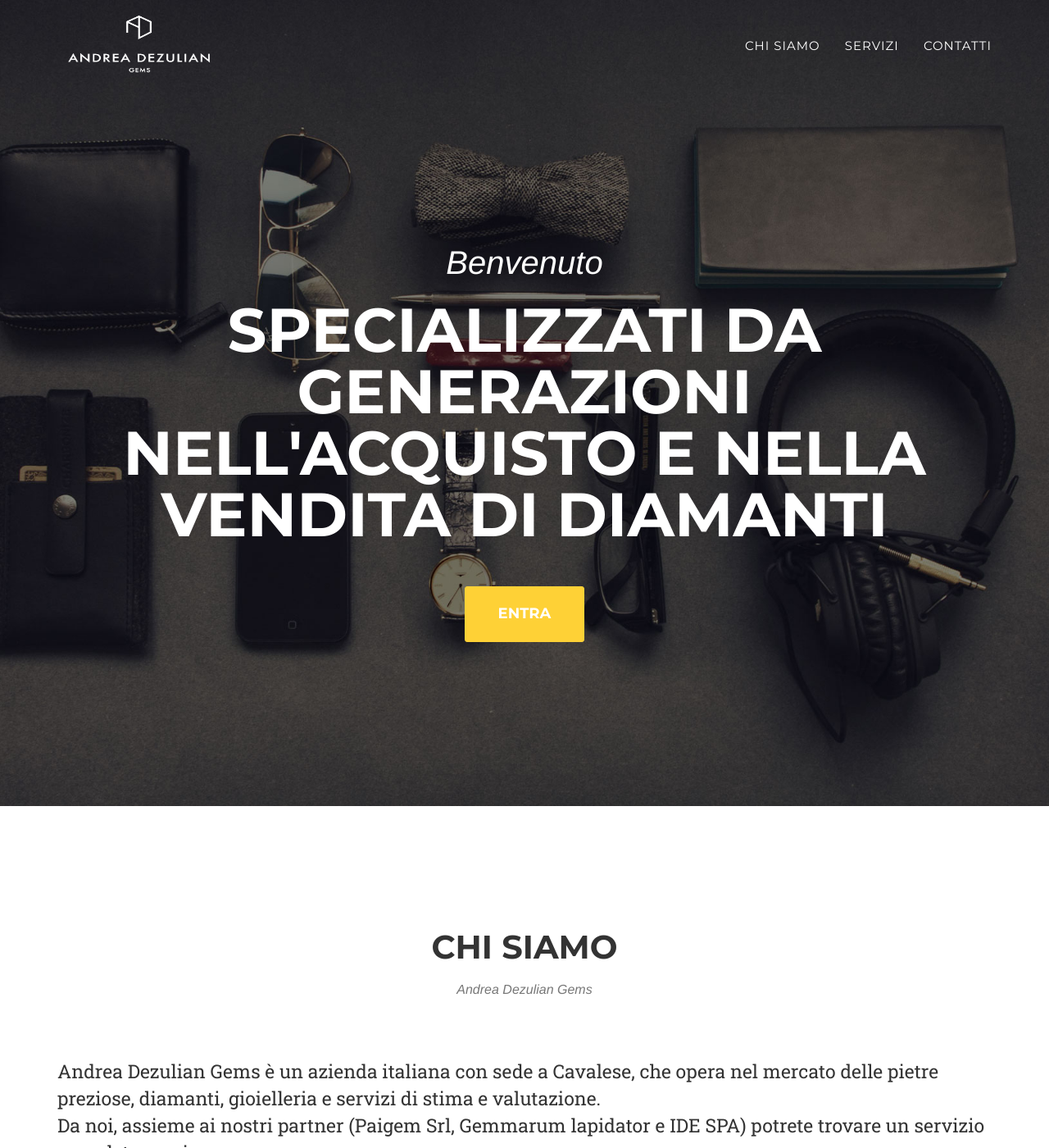
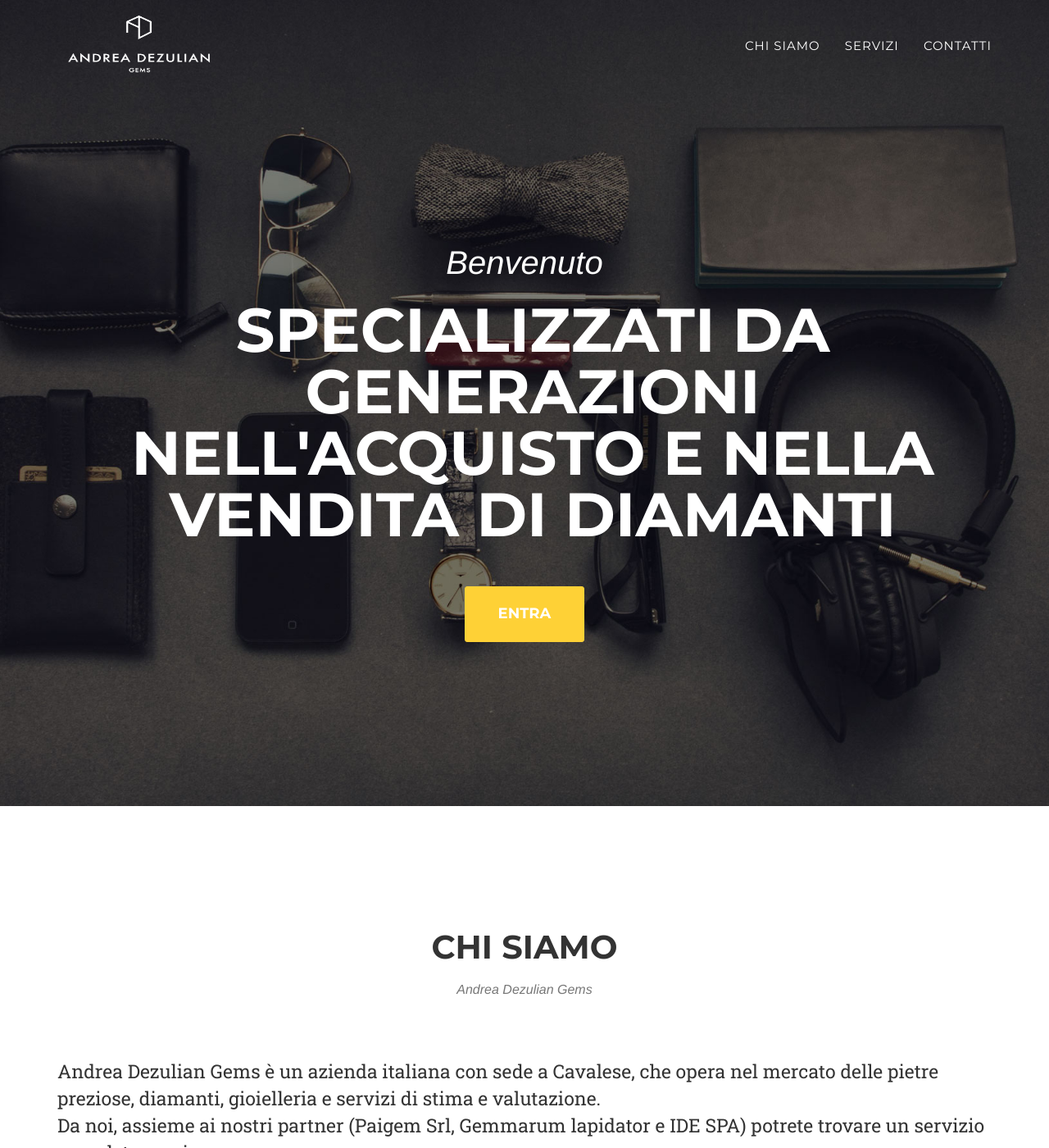
Before and after one commit to andreadezu/andreadezu.github.io, a Jekyll site: the page built from index.html, in a window 1280 px wide and 1400 px high. Shown: the whole window at 82% size. Built offline with Jekyll 4.4.1, drawn with Linux system fonts in a browser that asks for light colours; some web fonts are replaced.

Commit message:
mobile fixes

```diff
--- a/_includes/css/agency.css
+++ b/_includes/css/agency.css
@@ -295,6 +295,7 @@ header .intro-text .intro-lead-in {
 
 header .intro-text .intro-heading {
     margin-bottom: 25px;
+    margin-right:-20px;
     text-transform: uppercase;
     font-family: Montserrat,"Helvetica Neue",Helvetica,Arial,sans-serif;
     font-size: 50px;
```
